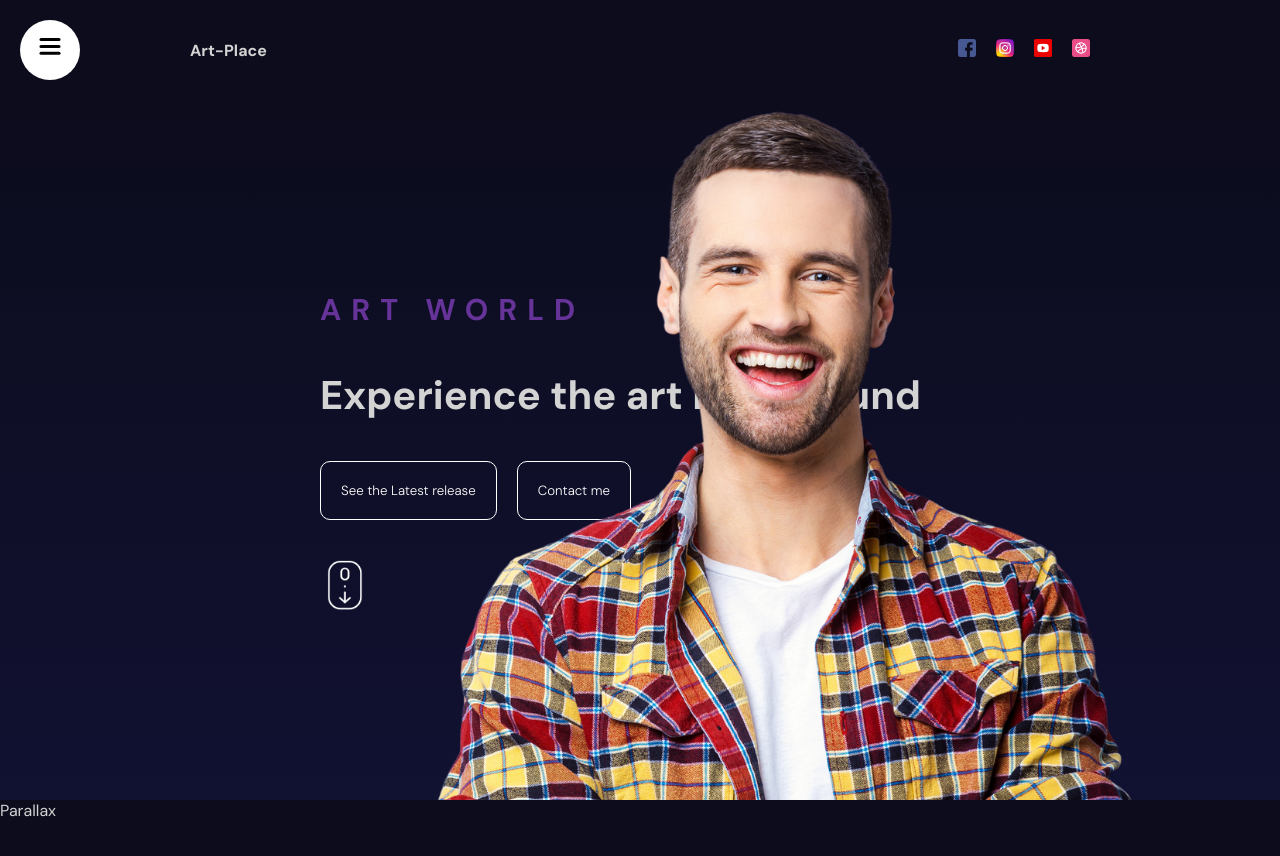
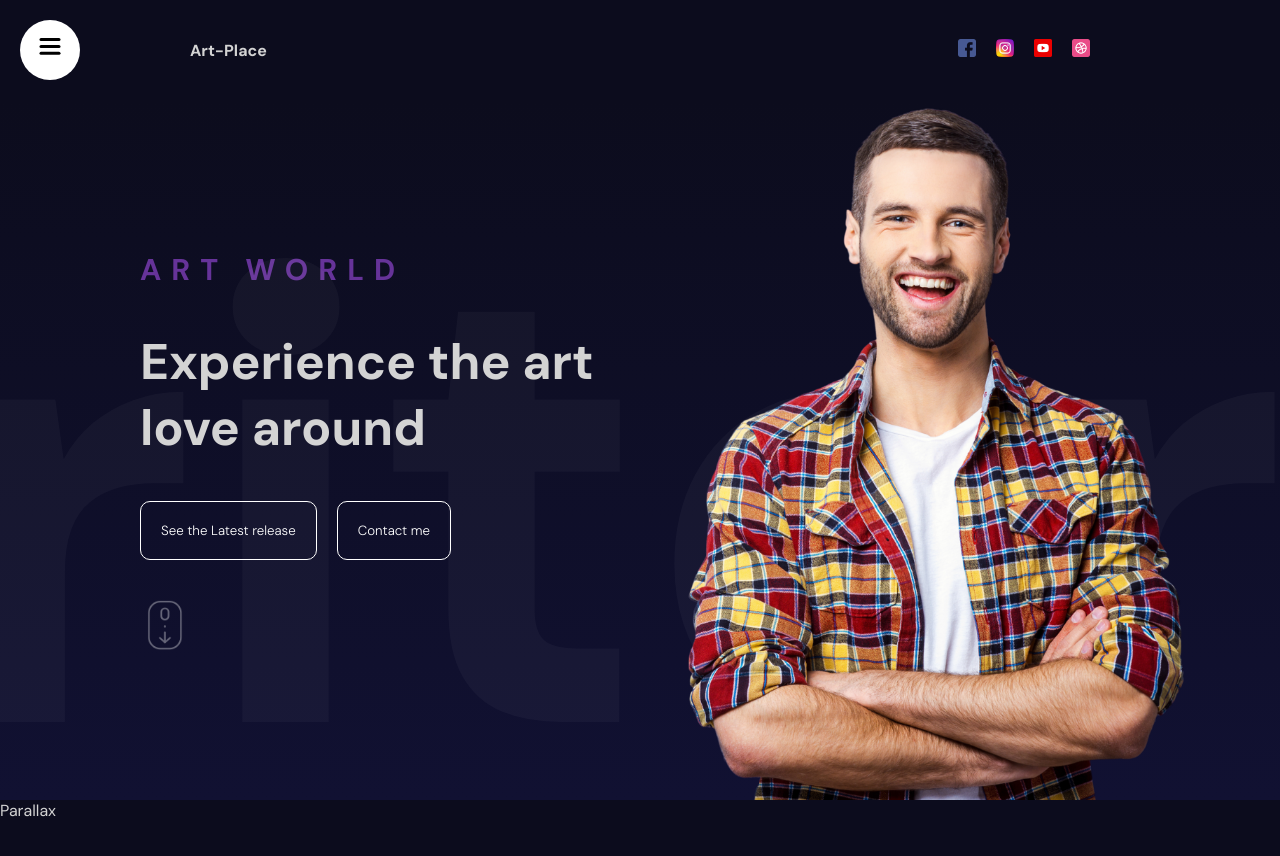
Before and after one commit to safak/animated-portfolio, a React (Vite) app: page / in a window 1280 px wide. Shown: the top 856 px of the page. Built offline with nearby package versions, Linux system fonts and the light colour scheme.

Commit message:
added variants and animation

```diff
--- a/src/components/hero/Hero.jsx
+++ b/src/components/hero/Hero.jsx
@@ -1,19 +1,77 @@
 import './hero.scss'
+import {motion} from "framer-motion"
+
+const textVariants ={
+  initials:{
+    x:-500,
+    opacity: 0,
+  },
+
+  animate:{
+    x:0,
+    opacity: 1,
+    transition:{
+      duration: 1,
+      staggerChildren:0.1
+    }
+  },
+
+  scrollButton:{
+    opacity:0,
+    y:0,
+    transition:{
+      duration:2,
+      repeat:Infinity
+    }
+  }
+}
+
+const sliderVariants ={
+  initials:{
+    x:0,
+  },
+
+  animate:{
+    x:"-220%",
+    transition:{
+      repeat:Infinity,
+      repeatType:"mirror",
+      duration: 20,
+
+    }
+  },
+
+  // scrollButton:{
+  //   opacity:0,
+  //   y:0,
+  //   transition:{
+  //     duration:2,
+  //     repeat:Infinity
+  //   }
+  // }
+}
 
 const Hero = () => {
   return (
     <div className="hero">
       <div className="wrapper">
-      <div className="textContainer">
-            <h2>ART WORLD</h2>
-            <h1>Experience the art love around</h1>
-            <div className="buttons">
-                <button>See the Latest release</button>
-                <button>Contact me</button>
-            </div>
-            <img src="/scroll.png" alt=""/>
-        </div>
+      <motion.div className="textContainer" variants={textVariants}
+        initial="initials" animate="animate"
+      >
+            <motion.h2 variants={textVariants}>ART WORLD</motion.h2>
+            <motion.h1 variants={textVariants}>Experience the art love around</motion.h1>
+            <motion.div variants={textVariants} className="buttons">
+                <motion.button variants={textVariants}>See the Latest release</motion.button>
+                <motion.button variants={textVariants}>Contact me</motion.button>
+            </motion.div>
+            <motion.img variants={textVariants} animate="scrollButton" src="/scroll.png" alt=""/>
+        </motion.div>
       </div>
+      <motion.div className="slidingTextContainer"
+        variants={sliderVariants} initial="initials" animate="animate"
+      >
+        Writer Content Creator Influencer
+      </motion.div>
       <div className="imageContainer">
         <img  src="/hero.png" alt="" />
       </div>
--- a/src/components/hero/hero.scss
+++ b/src/components/hero/hero.scss
@@ -1,58 +1,79 @@
-.hero{
-    height: calc(100vh - 100px); //because whole is 100 vh and navbar height is 100px
+@import "../../app.scss";
+
+.hero {
+  height: calc(100vh - 100px);
   overflow: hidden;
   background: linear-gradient(180deg, #0c0c1d, #111132);
   position: relative;
 
-    .wrapper{
-        width:50% !important;
-        max-width:1366px;
-        height:100%;
+  .wrapper {
+    max-width: 1000px;
+    height: 100%;
     margin: auto;
 
-        .textContainer{
+    .textContainer {
+      width: 50%;
       height: 100%;
       display: flex;
       flex-direction: column;
       justify-content: center;
       gap: 40px;
 
-            h2{
+
+
+      h2 {
         font-size: 30px;
         color: rebeccapurple;
         letter-spacing: 10px;
       }
 
-            h1{
-                font-size: 40px;
+      h1 {
+        font-size: 50px;
+
+
       }
 
-            .buttons{
-                button{
+      .buttons {
+        button {
           padding: 20px;
           border: 1px solid white;
           border-radius: 10px;
           background-color: transparent;
-                    color:white;
+          color: white;
           margin-right: 20px;
           cursor: pointer;
           font-weight: 300;
         }
-
-
       }
 
-            img{
+      img {
         width: 50px;
       }
     }
   }
 
-    .imageContainer{
-        height: 100% !important;
+  .imageContainer {
+    height: 100%;
     position: absolute;
-        top:0;
+    top: 0;
     right: 0;
 
+
+
+    img{
+      width: 100%;
+      height: 100%;
+      object-fit: cover;
     }
   }
+
+  .slidingTextContainer {
+    position: absolute;
+    font-size: 80vh;
+    bottom: -120px;
+    white-space: nowrap;
+    color: #ffffff09;
+    width: 50%;
+    font-weight: bold;
+  }
+}
```
Lines whose indentation alone changed are shown as unchanged.
